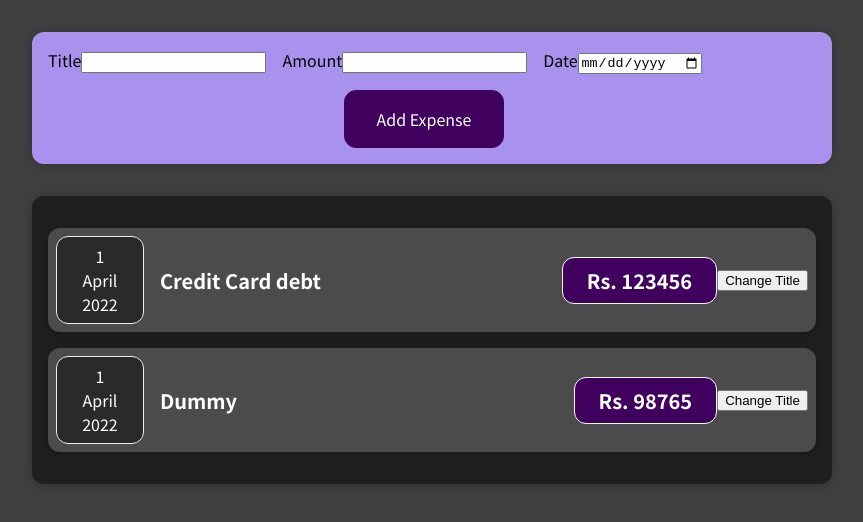
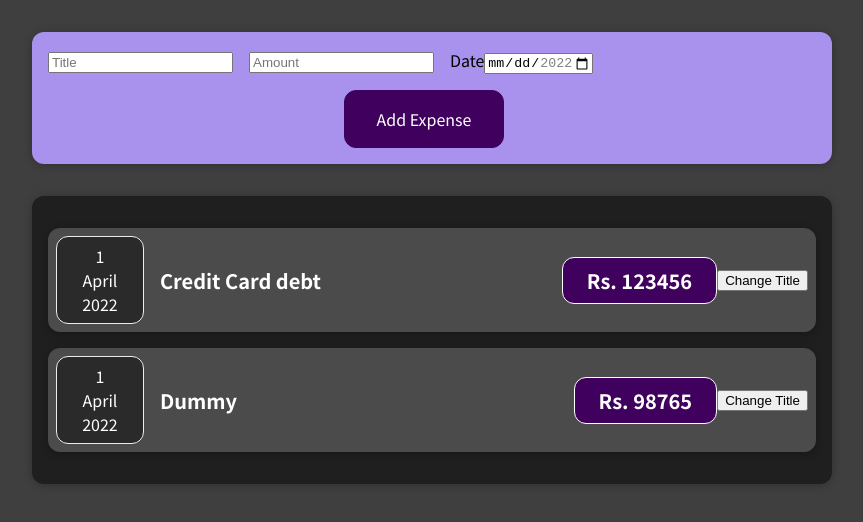
Before and after one commit to afif-malghani/ReactCourse, a React (Create React App) app in the folder 01-starting-setup/: page / in a window 1280 px wide. Shown: the top 522 px of the page, without its empty margins (208-1071 px from the left). Built offline with nearby package versions, Linux system fonts and the light colour scheme.

Commit message:
Child to Parent component communication

```diff
--- a/01-starting-setup/src/App.js
+++ b/01-starting-setup/src/App.js
@@ -17,9 +17,14 @@ function App() {
       amount: 98765,
     },
   ];
+
+  const addExpenseHandler = (expense) => {
+    console.log(expenses);
+  };
+
   return (
     <div>
-      <NewExpense />
+      <NewExpense onAddExpense={addExpenseHandler} />
       <ExpenseList list_={expenses} />
     </div>
   );
--- a/01-starting-setup/src/components/NewExpense/ExpenseForm.css
+++ b/01-starting-setup/src/components/NewExpense/ExpenseForm.css
@@ -15,7 +15,7 @@
 .new-expense__control input {
   font: inherit;
   padding: 0.5rem;
-  border-radius: 6px;
+  border-radius: 10px;
   border: 1px solid #ccc;
   width: 20rem;
   max-width: 100%;
--- a/01-starting-setup/src/components/NewExpense/ExpenseForm.js
+++ b/01-starting-setup/src/components/NewExpense/ExpenseForm.js
@@ -1,7 +1,8 @@
 import { useState } from "react";
 import "./ExpenseForm.css";
+import moment from "moment";
 
-const ExpenseForm = () => {
+const ExpenseForm = (props) => {
   //   const [enteredTitle, setEnteredTitle] = useState("");
   //   const [enteredAmount, setEnteredAmount] = useState("");
   //   const [enteredDate, setEnteredDate] = useState("");
@@ -24,7 +25,7 @@ const ExpenseForm = () => {
     //      react guarentees that we get most recet snapshot of previous state
   };
 
-  const amountChandeHandler = (event) => {
+  const amountChangeHandler = (event) => {
     // setEnteredAmount(event.target.value);
     // setUserInput({ ...userInput, enteredAmout: event.target.value });
 
@@ -42,30 +43,52 @@ const ExpenseForm = () => {
     });
   };
 
-  let today = new Date();
-  today = today.toLocaleDateString();
+  const submitHandler = (event) => {
+    event.preventDefault();
+    const expenseData = {
+      ...userInput,
+      enteredDate: new Date(userInput.enteredDate),
+    };
+    props.onSaveExpenseData(expenseData);
+
+    setUserInput({
+      enteredTitle: "",
+      enteredAmout: "",
+      enteredDate: "",
+    });
+  };
+
+  let now = new Date();
+  let today = moment(now).format("YYYY-MM-DD");
   return (
-    <form>
+    <form onSubmit={submitHandler}>
       <div className="new-expense__controls">
         <div className="new_expense__control">
-          <label>Title</label>
-          <input type="text" onChange={titleChangeHandler} />
+          <input
+            type="text"
+            placeholder="Title"
+            value={userInput.enteredTitle}
+            onChange={titleChangeHandler}
+          />
         </div>
         <div className="new_expense__control">
-          <label>Amount</label>
           <input
+            placeholder="Amount"
             type="number"
             min="0.01"
             step="0.01"
-            onChange={amountChandeHandler}
+            value={userInput.enteredAmout}
+            onChange={amountChangeHandler}
           />
         </div>
         <div className="new_expense__control">
           <label>Date</label>
           <input
             type="date"
-            min="01/01/2023"
+            min="2022-01-01"
             max={today}
+            defaultValue={today}
+            value={userInput.enteredDate}
             onChange={dateChangeHandler}
           />
         </div>
--- a/01-starting-setup/src/components/NewExpense/NewExpense.js
+++ b/01-starting-setup/src/components/NewExpense/NewExpense.js
@@ -1,10 +1,15 @@
 import "./NewExpense.css";
 import ExpenseForm from "./ExpenseForm";
 
-const NewExpense = () => {
+const NewExpense = (props) => {
+  const saveExpenseDataHandler = (enteredExpenseData) => {
+    const expenseData = { ...enteredExpenseData, id: Math.random().toString() };
+    console.log(expenseData);
+    props.onAddExpense(expenseData);
+  };
   return (
     <div className="new-expense">
-      <ExpenseForm />
+      <ExpenseForm onSaveExpenseData={saveExpenseDataHandler} />
     </div>
   );
 };
```
